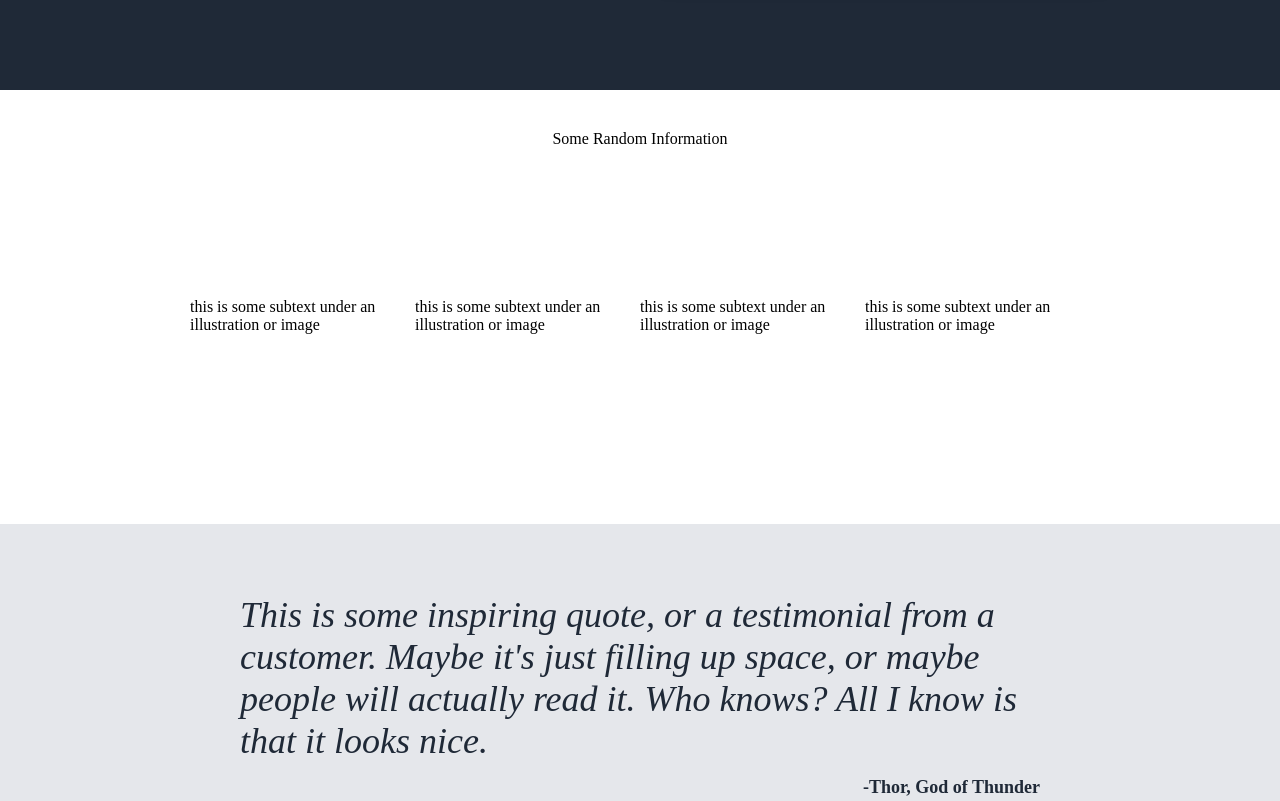
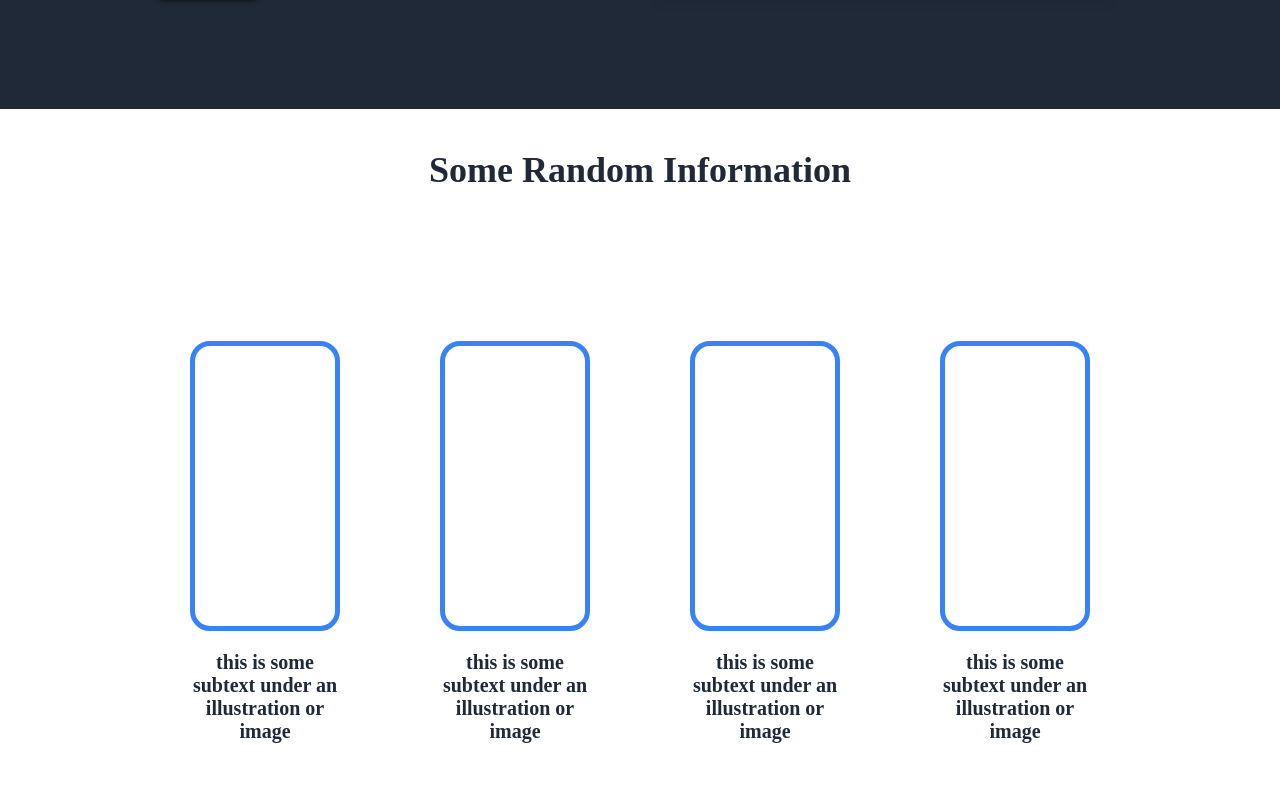
Before and after one commit to tdogpog/landing_page, a plain HTML site: page index.html in a window 1280 px wide. Shown: the part 373-1174 px from the top of the page. Drawn offline with Linux system fonts and the light colour scheme.

Commit message:
Finalized version
Finished middle section to complete

Small font color deltas btwn source image,
but good enough

```diff
--- a/index.html
+++ b/index.html
@@ -22,7 +22,7 @@
             <li class="lowerdescription">This website has some subtext that goes under the main title.
                 It's a smaller font and the color is lower contrast
             </li>
-            <li><button>Sign up</button></li>
+            <li><button class="firstsignup">Sign up</button></li>
         </ul>
         <div class="lowercard">this is a place holder for an image</div>
     </div>
@@ -31,10 +31,22 @@
     <div class="middle-section">
         Some Random Information
         <div class="allcards">
-            <div class="cards">this is some subtext under an illustration or image</div>
-            <div class="cards">this is some subtext under an illustration or image</div>
-            <div class="cards">this is some subtext under an illustration or image</div>
-            <div class="cards">this is some subtext under an illustration or image</div>
+            <div class="box">
+                <div class="emptybox"></div>
+                <div class="cards">this is some subtext under an illustration or image</div>
+            </div>
+            <div class="box">
+                <div class="emptybox"></div>
+                <div class="cards">this is some subtext under an illustration or image</div>
+            </div>
+            <div class="box">
+                <div class="emptybox"></div>
+                <div class="cards">this is some subtext under an illustration or image</div>
+            </div>
+            <div class="box">
+                <div class="emptybox"></div>
+                <div class="cards">this is some subtext under an illustration or image</div>
+            </div>
         </div>
     </div>
 
--- a/style.css
+++ b/style.css
@@ -88,12 +88,27 @@ a{
     flex-direction: column;
     align-items: center;
     padding: 40px;
+    font-size: 36px;
+    font-weight: bold;
+    color: #1F2937;
 }
 
 .allcards{
     display: flex;
     padding: 150px;
-    gap:90x;
+    font-size: 20px;
+    gap: 100px;
+}
+
+.emptybox{
+    height: 280px;
+    border: 5px solid #3882F6;
+    border-radius: 20px;
+}
+
+.cards{
+    text-align: center;
+    margin-top: 20px ;
 }
 
 
```
